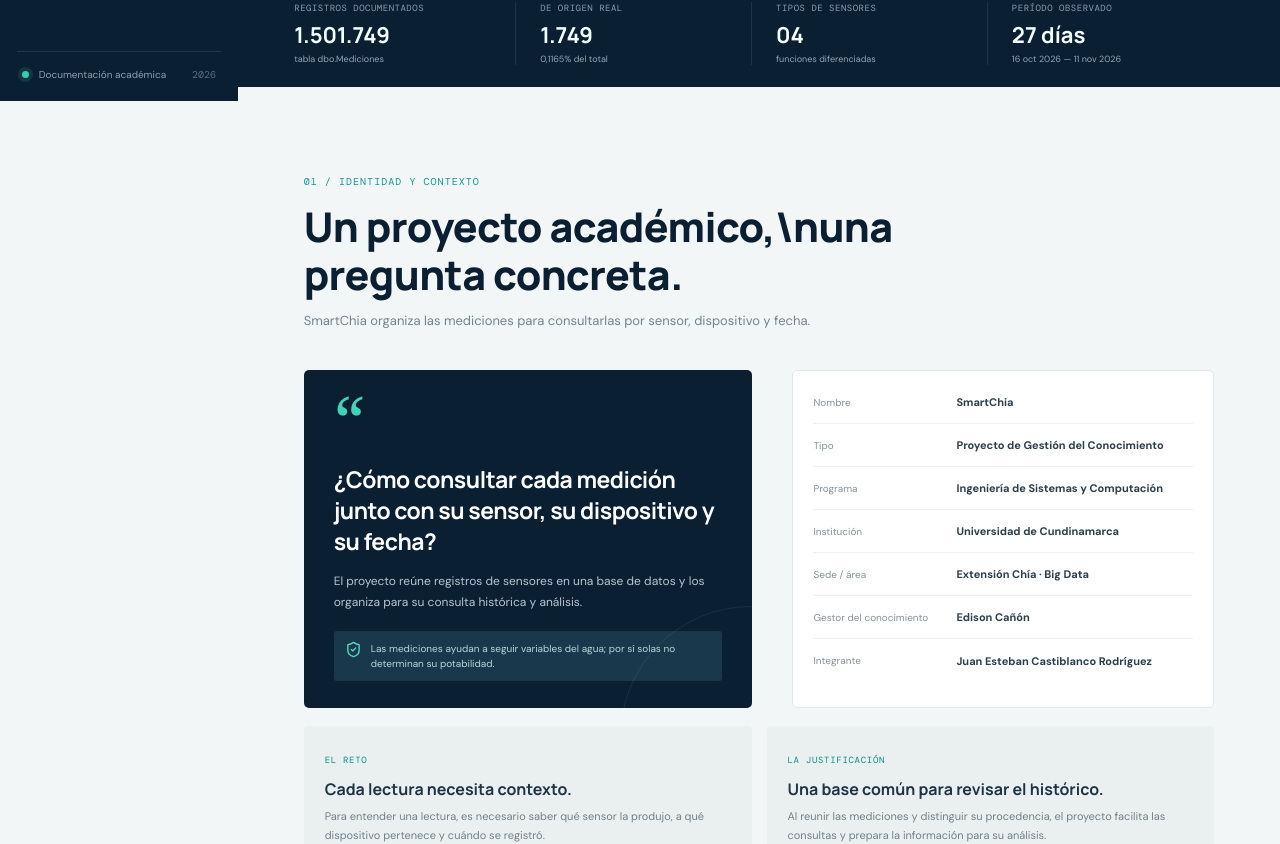
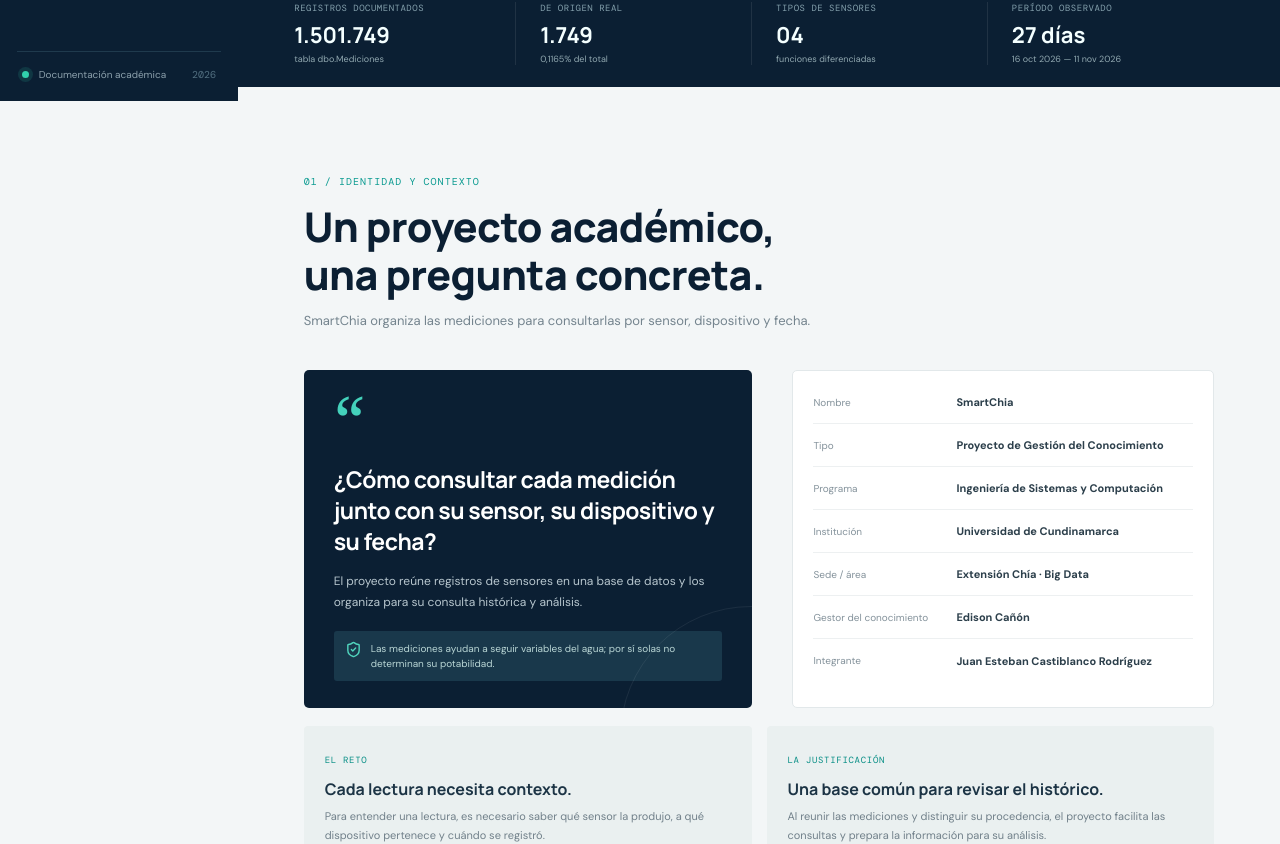
Before and after one commit to KiraGamer1010/SmartChia, a React (Vite) app: page / in a window 1280 px wide. Shown: the part 699-1543 px from the top of the page. Built offline with nearby package versions, Linux system fonts and the light colour scheme; no server answers.

Commit message:
Render section title line breaks

```diff
--- a/src/components/SectionHeading.tsx
+++ b/src/components/SectionHeading.tsx
@@ -1,5 +1,13 @@
 type Props = { eyebrow: string; title: string; text?: string }
 
 export default function SectionHeading({ eyebrow, title, text }: Props) {
-  return <div className="section-heading"><span className="eyebrow">{eyebrow}</span><h2>{title}</h2>{text && <p>{text}</p>}</div>
+  const titleLines = title.split('\\n')
+
+  return (
+    <div className="section-heading">
+      <span className="eyebrow">{eyebrow}</span>
+      <h2>{titleLines.map((line, index) => <span key={`${line}-${index}`}>{index > 0 && <br />}{line}</span>)}</h2>
+      {text && <p>{text}</p>}
+    </div>
+  )
 }
```
